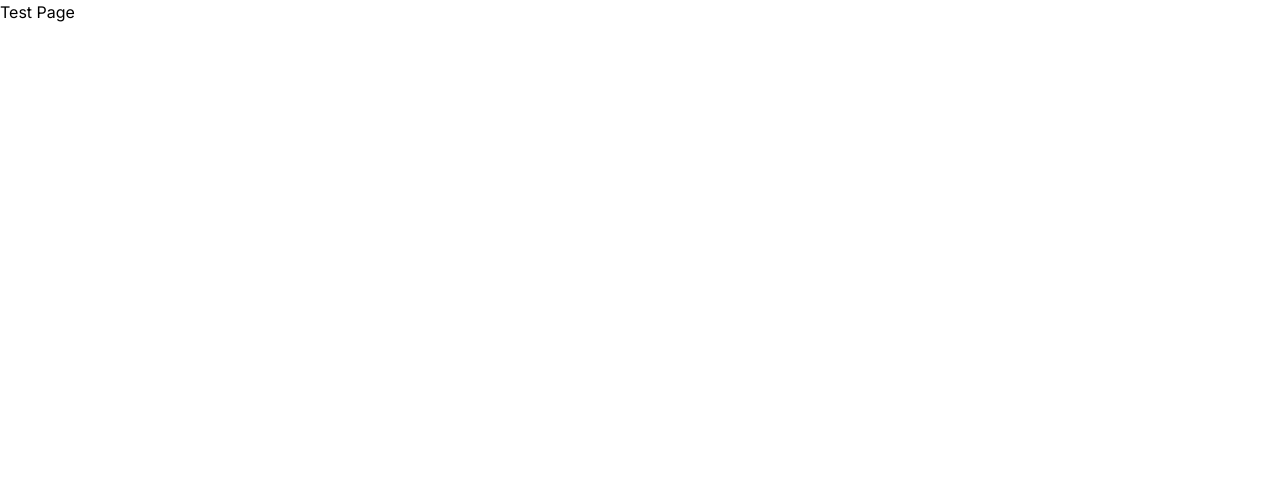
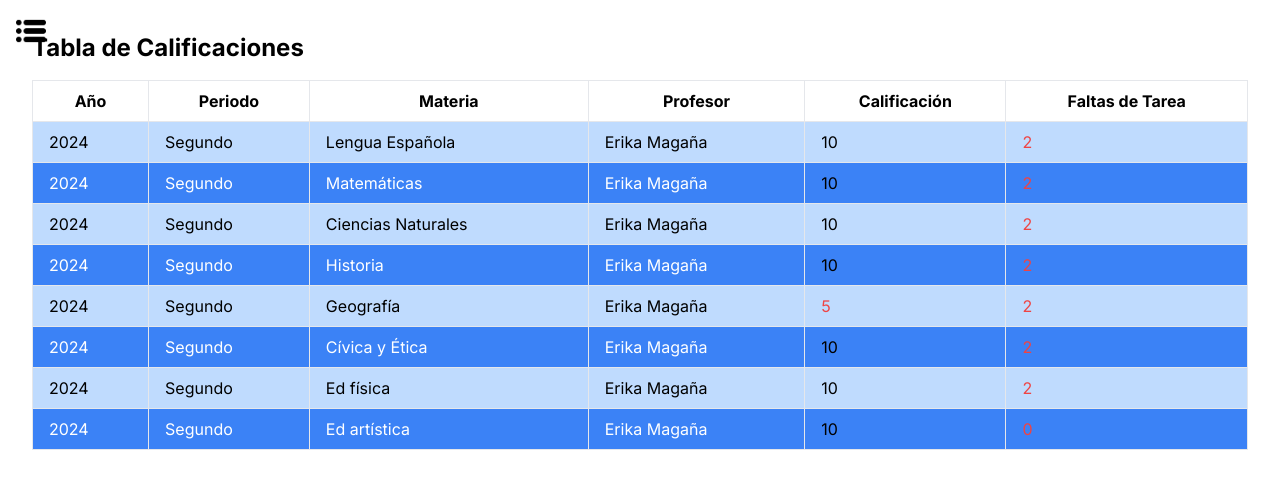
Before and after one commit to Carpius23/WallonSchool, a Next.js app: page /screens/test in a window 1280 px wide. Shown: the top 488 px of the page. Built offline with nearby package versions, Linux system fonts and the light colour scheme.

Commit message:
se agrego tabla y hamburguesa

```diff
--- a/src/app/screens/test/page.tsx
+++ b/src/app/screens/test/page.tsx
@@ -1,12 +1,16 @@
 'use client';
 import BurgerMenu from "@/components/atoms/burger/page";
-
+import Table from "@/components/atoms/table/table";
 const Test: React.FC = () => {
     return (
-        <div className="">
-            <h1>Test Page</h1>
-            <BurgerMenu />
-        </div>
+       <div>
+          < BurgerMenu/>
+        <div className="container mx-auto p-8">
+
+      <h1 className="text-2xl font-bold mb-4">Tabla de Calificaciones</h1>
+      <Table />
+    </div>
+    </div>
     );
 };
 
--- a/src/components/atoms/burger/page.tsx
+++ b/src/components/atoms/burger/page.tsx
@@ -8,27 +8,27 @@ const BurgerMenu = () => {
   };
 
   return (
-    <div className={`w-48 text-white h-screen max-h-screen p-4 ${isOpen ? 'bg-customBlue ' : 'bg-transparent'}`}>
+    <div className={`fixed w-64 text-white h-screen max-h-screen p-4 ${isOpen ? 'bg-customBlue  bg-opacity-90 z-50' : 'bg-transparent'}`}>
 
-      <button className="flex text-red" onClick={handleToggle}>_ _ _</button>
-
+      <button className="flex text-red" onClick={handleToggle}><img src="/burguer.svg" alt="" /></button>
       {isOpen && (
         <ul className="mt-4 space-y-2">
           <li className="p-2 flex items-center">
-            <img src="/logowallon.svg" alt="Item 1" className="mr-2" />
-            Item 1
+            <img src="/logowallon.svg" alt="Item 1" className="mr-2 pt-2 w-12 " />
+            Eventos Wallon
           </li>
           <li className="p-2 flex items-center">
-            <img src="/agenda.svg" alt="Item 2" className="mr-2" />
-            Item 2
+            <img src="/historial.svg" alt="Item 3" className="mr-2 pt-2 w-12" />
+            Historial Academico
           </li>
           <li className="p-2 flex items-center">
-            <img src="/historial.svg" alt="Item 3" className="mr-2" />
-            Item 3
+            <img src="/agenda.svg" alt="Item 2" className="mr-2 pt-2 w-12" />
+            Agendar con profesor
           </li>
+
           <li className="p-2 flex items-center">
-            <img src="/extracurriculares.svg" alt="Item 4" className="mr-2" />
-            Item 4
+            <img src="/extracurriculares.svg" alt="Item 4" className="mr-2 pt-2 w-12" />
+            Extracurriculares
           </li>
         </ul>
       )}
--- /dev/null
+++ b/src/components/atoms/table/table.tsx
@@ -0,0 +1,54 @@
+import React from 'react';
+
+interface TableRow {
+  year: number;
+  period: string;
+  subject: string;
+  teacher: string;
+  grade: number;
+  homeworkMissed: number;
+}
+
+const data: TableRow[] = [
+  { year: 2024, period: "Segundo", subject: "Lengua Española", teacher: "Erika Magaña", grade: 10, homeworkMissed: 2 },
+  { year: 2024, period: "Segundo", subject: "Matemáticas", teacher: "Erika Magaña", grade: 10, homeworkMissed: 2 },
+  { year: 2024, period: "Segundo", subject: "Ciencias Naturales", teacher: "Erika Magaña", grade: 10, homeworkMissed: 2 },
+  { year: 2024, period: "Segundo", subject: "Historia", teacher: "Erika Magaña", grade: 10, homeworkMissed: 2 },
+  { year: 2024, period: "Segundo", subject: "Geografía", teacher: "Erika Magaña", grade: 5, homeworkMissed: 2 },
+  { year: 2024, period: "Segundo", subject: "Cívica y Ética", teacher: "Erika Magaña", grade: 10, homeworkMissed: 2 },
+  { year: 2024, period: "Segundo", subject: "Ed física", teacher: "Erika Magaña", grade: 10, homeworkMissed: 2 },
+  { year: 2024, period: "Segundo", subject: "Ed artística", teacher: "Erika Magaña", grade: 10, homeworkMissed: 0 },
+];
+
+const Table: React.FC = () => {
+  return (
+    <div className="overflow-x-auto">
+      <table className="min-w-full border-collapse">
+        <thead>
+          <tr>
+            <th className="px-4 py-2 border">Año</th>
+            <th className="px-4 py-2 border">Periodo</th>
+            <th className="px-4 py-2 border">Materia</th>
+            <th className="px-4 py-2 border">Profesor</th>
+            <th className="px-4 py-2 border">Calificación</th>
+            <th className="px-4 py-2 border">Faltas de Tarea</th>
+          </tr>
+        </thead>
+        <tbody>
+          {data.map((row, index) => (
+            <tr key={index} className={index % 2 === 0 ? 'bg-blue-200' : 'bg-blue-500 text-white'}>
+              <td className="px-4 py-2 border">{row.year}</td>
+              <td className="px-4 py-2 border">{row.period}</td>
+              <td className="px-4 py-2 border">{row.subject}</td>
+              <td className="px-4 py-2 border">{row.teacher}</td>
+              <td className={`px-4 py-2 border ${row.grade < 6 ? 'text-red-500': 'text-black'}`}>{row.grade}</td>
+              <td className={`px-4 py-2 border ${row.homeworkMissed < 5 ? 'text-red-500' : ''}`}>{row.homeworkMissed}</td>
+            </tr>
+          ))}
+        </tbody>
+      </table>
+    </div>
+  );
+};
+
+export default Table;
```
Also changed, not shown: public/burguer.svg (added).
